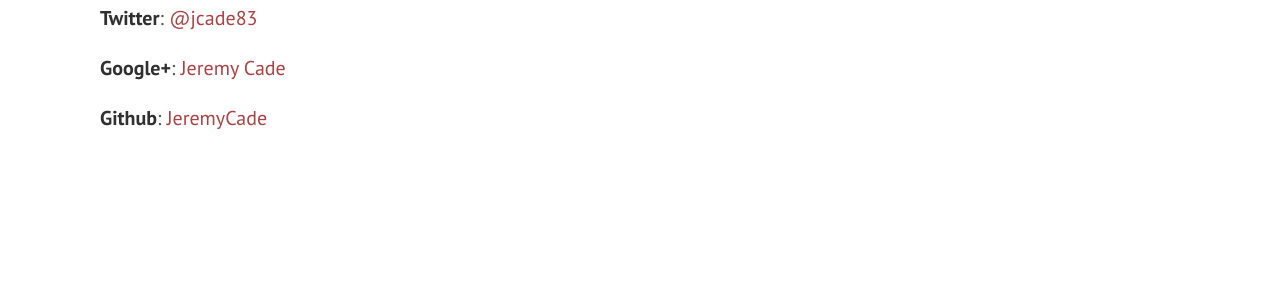
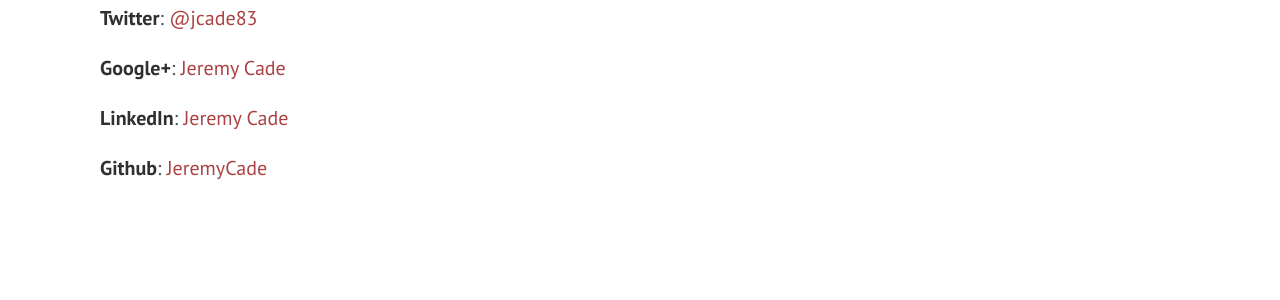
Before and after one commit to JeremyCade/jeremycade.github.io, a Jekyll site: the page built from about.md, in a window 1280 px wide. Shown: the part 1800-2100 px from the top of the page. Built offline with Jekyll 4.4.1, drawn with Linux system fonts in a browser that asks for light colours; Markdown is read by kramdown in place of the engine named in the settings.

Commit message:
Minor Updates

```diff
--- a/about.md
+++ b/about.md
@@ -47,4 +47,6 @@
 
 **Google+**: [Jeremy Cade](https://plus.google.com/+JeremyCade/)
 
+**LinkedIn**: [Jeremy Cade]()
+
 **Github**: [JeremyCade](https://github.com/JeremyCade)
```
